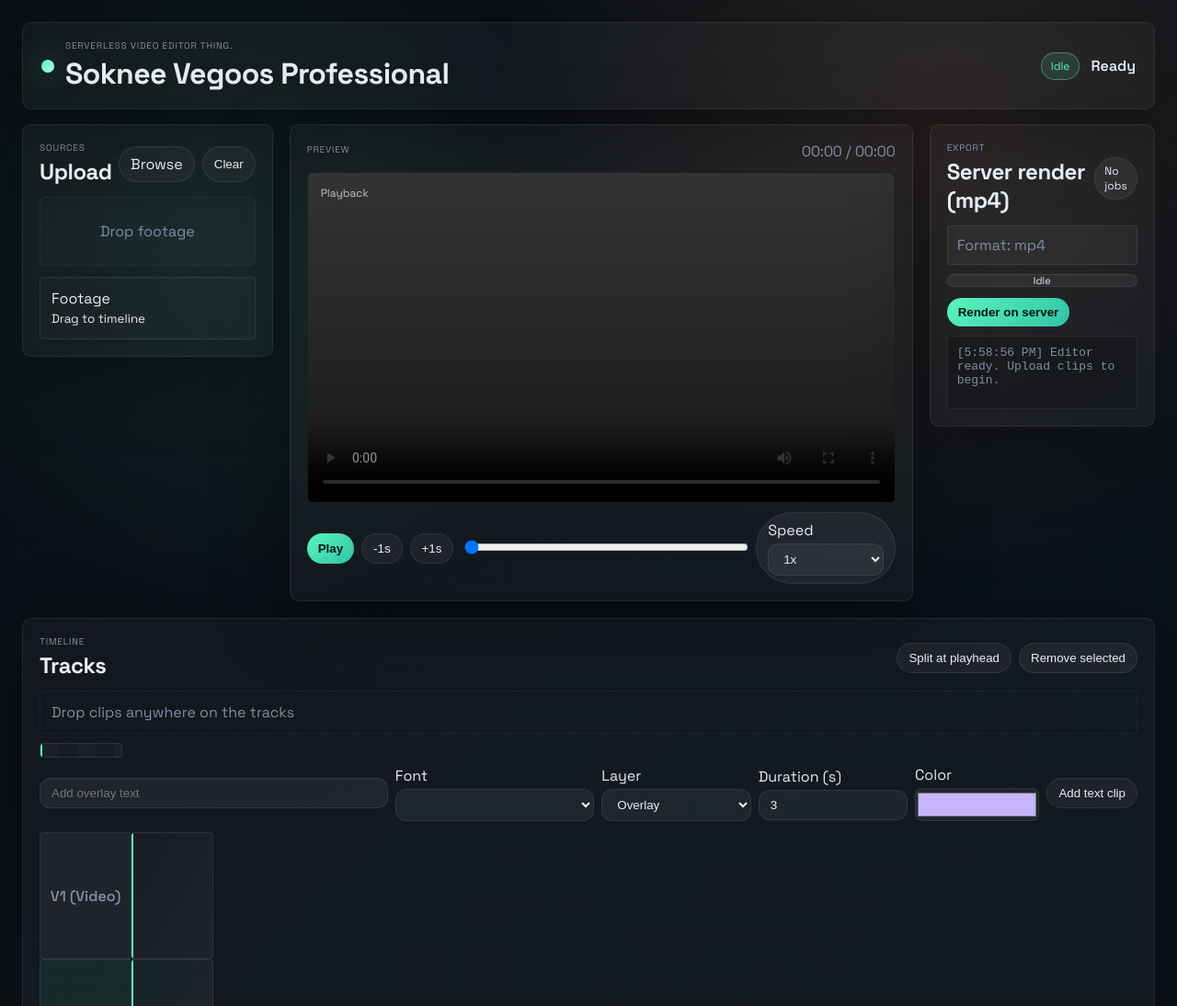
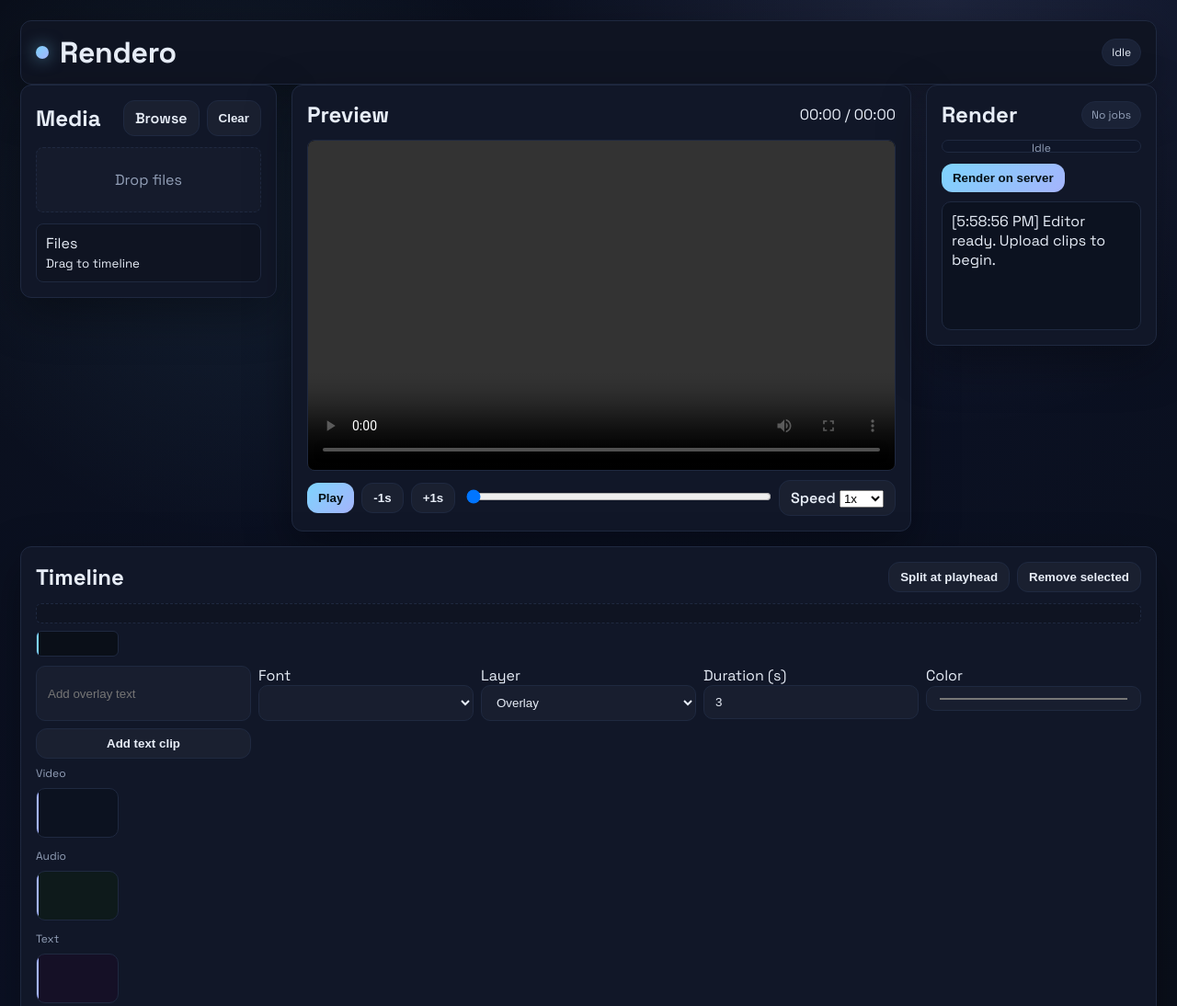
Before and after one commit to Conor-McDonagh-Rollo/video-editor, a website: page public/index.html in a window 1280 px wide. Shown: the top 1094 px of the page at 92% size. Drawn offline with Linux system fonts and the light colour scheme; no server answers; a web font is replaced by a local one.

Commit message:
revamp ui

```diff
--- a/public/index.html
+++ b/public/index.html
@@ -3,7 +3,7 @@
   <head>
     <meta charset="UTF-8" />
     <meta name="viewport" content="width=device-width, initial-scale=1.0" />
-    <title>Atlas Video Editor</title>
+    <title>Rendero</title>
     <link
       href="https://fonts.googleapis.com/css2?family=Space+Grotesk:wght@400;500;600;700&family=Chivo:wght@400;600&display=swap"
       rel="stylesheet"
@@ -21,15 +21,11 @@
       <div class="brand">
         <div class="dot"></div>
         <div>
-          <p class="eyebrow">Serverless video editor thing.</p>
-          <h1>Soknee Vegoos Professional</h1>
+          <h1>Rendero</h1>
         </div>
       </div>
       <div class="status">
         <span id="status-chip" class="chip">Idle</span>
-        <div class="status-text">
-          <p>Ready</p>
-        </div>
       </div>
     </header>
 
@@ -37,8 +33,7 @@
       <section class="panel upload">
         <div class="panel-head">
           <div>
-            <p class="eyebrow">Sources</p>
-            <h2>Upload</h2>
+            <h2>Media</h2>
           </div>
           <div class="actions">
             <label class="ghost-btn">
@@ -50,12 +45,12 @@
         </div>
 
         <div id="upload-zone" class="dropzone">
-          <p>Drop footage</p>
+          <p>Drop files</p>
         </div>
 
         <div class="library">
           <div class="library-head">
-            <p>Footage</p>
+            <p>Files</p>
             <small>Drag to timeline</small>
           </div>
           <ul id="library-list" class="library-list"></ul>
@@ -65,7 +60,7 @@
       <section class="panel preview">
         <div class="panel-head">
           <div>
-            <p class="eyebrow">Preview</p>
+            <h2>Preview</h2>
           </div>
           <div class="clock">
             <span id="time-readout">00:00 / 00:00</span>
@@ -75,7 +70,6 @@
         <div class="preview-shell">
           <video id="preview-video" crossorigin="anonymous" playsinline controls></video>
           <div id="text-overlay" class="text-overlay"></div>
-          <div class="preview-overlay">Playback</div>
         </div>
 
         <div class="transport">
@@ -104,8 +98,7 @@
       <section class="panel timeline">
         <div class="panel-head">
           <div>
-            <p class="eyebrow">Timeline</p>
-            <h2>Tracks</h2>
+            <h2>Timeline</h2>
           </div>
           <div class="actions">
             <button id="split-btn" class="pill">Split at playhead</button>
@@ -113,9 +106,7 @@
           </div>
         </div>
 
-        <div class="timeline-drop" id="timeline-drop">
-          <p>Drop clips anywhere on the tracks</p>
-        </div>
+        <div class="timeline-drop" id="timeline-drop"></div>
         <div class="timeline-ruler" id="timeline-ruler">
           <div class="playhead"></div>
         </div>
@@ -144,17 +135,16 @@
           <button id="add-text" class="pill">Add text clip</button>
         </div>
         <div class="track-list">
-          <div class="track-head">V1 (Video)</div>
+          <div class="track-head">Video</div>
           <div id="timeline-video" class="timeline-track" data-track="video"></div>
-          <div class="track-head audio">A1 (Audio)</div>
+          <div class="track-head audio">Audio</div>
           <div id="timeline-audio" class="timeline-track audio" data-track="audio"></div>
-          <div class="track-head text">T1 (Text)</div>
+          <div class="track-head text">Text</div>
           <div id="timeline-text" class="timeline-track text" data-track="text"></div>
         </div>
 
         <div class="timeline-footer">
           <div>
-            <p class="eyebrow">Selection</p>
             <p id="selection-label">None</p>
           </div>
           <div id="duration-chip" class="chip">00:00</div>
@@ -164,16 +154,11 @@
       <section class="panel export">
         <div class="panel-head">
           <div>
-            <p class="eyebrow">Export</p>
-            <h2>Server render (mp4)</h2>
+            <h2>Render</h2>
           </div>
           <div class="actions">
             <span class="chip muted" id="job-chip">No jobs</span>
           </div>
-        </div>
-
-        <div class="export-note">
-          <p>Format: mp4</p>
         </div>
 
         <div class="progress">
--- a/public/style.css
+++ b/public/style.css
@@ -1,16 +1,17 @@
-@import url('https://fonts.googleapis.com/css2?family=Space+Grotesk:wght@400;500;600;700&family=Chivo:wght@400;600&display=swap');
+@import url('https://fonts.googleapis.com/css2?family=Space+Grotesk:wght@400;500;600;700&display=swap');
 
 :root {
-  --bg: #0c1118;
-  --panel: rgba(255, 255, 255, 0.03);
-  --border: rgba(255, 255, 255, 0.08);
-  --text: #e6edf5;
-  --muted: #7f8da5;
-  --accent: #5cf4be;
-  --accent-2: #f4a261;
-  --shadow: 0 20px 80px rgba(0, 0, 0, 0.35);
-  --radius: 10px;
-  --danger: #f56565;
+  --bg: #0b0f1a;
+  --panel: #111728;
+  --panel-soft: #0f1422;
+  --border: #1f2940;
+  --text: #e7edf7;
+  --muted: #93a0b8;
+  --accent: #7dd3fc;
+  --accent-2: #a5b4fc;
+  --chip: #1a2236;
+  --shadow: 0 18px 50px rgba(0, 0, 0, 0.35);
+  --radius: 12px;
 }
 
 *,
@@ -22,22 +23,21 @@
 body {
   margin: 0;
   min-height: 100vh;
-  font-family: 'Space Grotesk', 'Chivo', system-ui, sans-serif;
+  font-family: 'Space Grotesk', system-ui, sans-serif;
   color: var(--text);
-  background: radial-gradient(circle at 20% 20%, rgba(92, 244, 190, 0.08), transparent 25%),
-    radial-gradient(circle at 80% 10%, rgba(250, 158, 96, 0.12), transparent 30%),
-    linear-gradient(135deg, #0a0f14, #0c1219 50%, #0a1119);
-  padding: 24px;
+  background: radial-gradient(circle at 20% 20%, rgba(125, 211, 252, 0.08), transparent 25%),
+    radial-gradient(circle at 80% 0%, rgba(165, 180, 252, 0.12), transparent 30%),
+    linear-gradient(140deg, #0a0f1b, #0b1124 50%, #0a0f1a);
+  padding: 22px;
 }
 
 a {
   color: inherit;
+  text-decoration: none;
 }
 
 h1,
-h2,
-h3,
-h4 {
+h2 {
   margin: 0;
 }
 
@@ -49,52 +49,45 @@ p {
   display: flex;
   align-items: center;
   justify-content: space-between;
-  margin-bottom: 16px;
-  padding: 18px 20px;
-  background: var(--panel);
+  background: var(--panel-soft);
   border: 1px solid var(--border);
   border-radius: var(--radius);
+  padding: 14px 16px;
   box-shadow: var(--shadow);
 }
 
 .brand {
-  display: grid;
-  grid-template-columns: auto 1fr;
+  display: flex;
+  align-items: center;
   gap: 12px;
-  align-items: center;
 }
 
 .brand h1 {
-  letter-spacing: -0.02em;
+  letter-spacing: -0.01em;
+  font-weight: 700;
 }
 
 .dot {
   width: 14px;
   height: 14px;
   border-radius: 50%;
-  background: linear-gradient(135deg, var(--accent), #a7ffea);
-  box-shadow: 0 0 30px rgba(92, 244, 190, 0.5);
+  background: linear-gradient(135deg, var(--accent), var(--accent-2));
+  box-shadow: 0 0 18px rgba(125, 211, 252, 0.6);
 }
 
 .status {
   display: flex;
-  gap: 12px;
+  gap: 10px;
   align-items: center;
-  color: var(--muted);
-}
-
-.status-text p {
-  color: var(--text);
-  font-weight: 600;
 }
 
 .layout {
   display: grid;
-  grid-template-columns: 1fr 1.6fr 0.9fr;
+  grid-template-columns: 1fr 1.4fr 0.9fr;
   grid-template-areas:
     'upload preview export'
     'timeline timeline timeline';
-  gap: 18px;
+  gap: 16px;
   align-items: start;
 }
 
@@ -106,9 +99,8 @@ p {
   background: var(--panel);
   border: 1px solid var(--border);
   border-radius: var(--radius);
-  padding: 18px;
+  padding: 16px;
   box-shadow: var(--shadow);
-  position: relative;
 }
 
 .panel-head {
@@ -118,62 +110,56 @@ p {
   margin-bottom: 12px;
 }
 
-.panel-head h2 {
-  letter-spacing: -0.02em;
-}
-
-.eyebrow {
-  text-transform: uppercase;
-  letter-spacing: 0.08em;
-  font-size: 10px;
-  color: var(--muted);
-  margin-bottom: 4px;
-}
-
 .actions {
   display: flex;
   gap: 8px;
 }
 
-.ghost-btn {
+.ghost-btn,
+.pill {
   border: 1px solid var(--border);
   background: rgba(255, 255, 255, 0.04);
   color: var(--text);
   padding: 8px 12px;
-  border-radius: 999px;
+  border-radius: 12px;
   cursor: pointer;
-  transition: border 0.2s, transform 0.2s;
+  transition: transform 0.15s, border-color 0.15s, background 0.15s;
+  font-weight: 600;
+}
+
+.pill.primary {
+  background: linear-gradient(135deg, var(--accent), var(--accent-2));
+  color: #041016;
+  border: none;
 }
 
 .ghost-btn:hover,
-.pill:hover,
-.dropzone:hover {
-  border-color: rgba(255, 255, 255, 0.18);
+.pill:hover {
   transform: translateY(-1px);
+  border-color: rgba(255, 255, 255, 0.2);
 }
 
 .dropzone {
   border: 1px dashed var(--border);
   border-radius: calc(var(--radius) - 4px);
-  padding: 26px 18px;
+  padding: 24px 16px;
   text-align: center;
   color: var(--muted);
   margin-bottom: 12px;
   background: rgba(255, 255, 255, 0.02);
-  transition: border 0.2s, background 0.2s;
 }
 
 .dropzone.active {
   border-color: var(--accent);
   color: var(--text);
-  background: rgba(92, 244, 190, 0.05);
+  background: rgba(125, 211, 252, 0.06);
 }
 
 .library {
   border: 1px solid var(--border);
-  border-radius: calc(var(--radius) - 6px);
-  padding: 12px;
-  background: rgba(255, 255, 255, 0.02);
+  border-radius: calc(var(--radius) - 4px);
+  padding: 10px;
+  background: var(--panel-soft);
 }
 
 .library-list {
@@ -193,15 +179,9 @@ p {
   align-items: center;
   padding: 10px 12px;
   border: 1px solid var(--border);
-  border-radius: 8px;
+  border-radius: 10px;
   cursor: grab;
-  background: rgba(255, 255, 255, 0.03);
-  transition: border 0.2s, transform 0.2s;
-}
-
-.library-item:hover {
-  border-color: rgba(255, 255, 255, 0.2);
-  transform: translateY(-1px);
+  background: rgba(255, 255, 255, 0.04);
 }
 
 .library-item small {
@@ -217,7 +197,7 @@ p {
   border-radius: calc(var(--radius) - 4px);
   overflow: hidden;
   border: 1px solid var(--border);
-  background: #070b10;
+  background: #05070d;
   min-height: 360px;
   aspect-ratio: 16 / 9;
   display: flex;
@@ -228,7 +208,6 @@ p {
 #preview-video {
   width: 100%;
   height: 100%;
-  max-height: 520px;
   background: #000;
 }
 
@@ -238,7 +217,7 @@ p {
   left: 50%;
   transform: translateX(-50%);
   padding: 8px 14px;
-  background: rgba(0, 0, 0, 0.45);
+  background: rgba(0, 0, 0, 0.5);
   border-radius: 12px;
   color: #fff;
   font-size: 32px;
@@ -246,17 +225,6 @@ p {
   min-width: 120px;
   pointer-events: none;
   z-index: 2;
-}
-
-.preview-overlay {
-  position: absolute;
-  inset: 0;
-  background: linear-gradient(180deg, transparent 0%, rgba(0, 0, 0, 0.5) 100%);
-  padding: 14px;
-  color: rgba(255, 255, 255, 0.7);
-  pointer-events: none;
-  font-size: 12px;
-  z-index: 1;
 }
 
 .transport {
@@ -277,43 +245,6 @@ p {
   width: 100%;
 }
 
-.pill {
-  border: 1px solid var(--border);
-  background: rgba(255, 255, 255, 0.05);
-  color: var(--text);
-  padding: 8px 12px;
-  border-radius: 999px;
-  cursor: pointer;
-}
-
-.pill.primary {
-  background: linear-gradient(135deg, #5cf4be, #2fc4a6);
-  color: #041210;
-  border: none;
-  font-weight: 700;
-}
-
-.pill.ghost {
-  background: rgba(255, 255, 255, 0.06);
-}
-
-.pill.download {
-  text-decoration: none;
-  background: rgba(92, 244, 190, 0.12);
-  border: 1px solid rgba(92, 244, 190, 0.5);
-}
-
-label select,
-label input {
-  background: rgba(255, 255, 255, 0.06);
-  border: 1px solid var(--border);
-  color: var(--text);
-  padding: 8px 12px;
-  border-radius: 12px;
-  width: 100%;
-  margin-top: 4px;
-}
-
 .timeline {
   grid-area: timeline;
 }
@@ -321,71 +252,20 @@ label input {
 .timeline-drop {
   border: 1px dashed var(--border);
   border-radius: calc(var(--radius) - 6px);
-  padding: 12px;
+  padding: 10px;
   color: var(--muted);
-  margin-bottom: 10px;
-}
-
-.timeline-drop.active {
-  border-color: var(--accent);
-  color: var(--text);
-  background: rgba(92, 244, 190, 0.05);
-}
-
-.text-controls {
-  display: grid;
-  grid-template-columns: 1.4fr 0.8fr 0.6fr 0.6fr 0.5fr auto;
-  gap: 8px;
-  align-items: center;
-  margin-bottom: 12px;
-}
-
-.text-controls input,
-.text-controls select {
-  width: 100%;
-  background: rgba(255, 255, 255, 0.06);
-  border: 1px solid var(--border);
-  color: var(--text);
-  padding: 8px 12px;
-  border-radius: 12px;
-}
-
-.color-label input[type='color'] {
-  padding: 0;
-  height: 36px;
-  border-radius: 8px;
-}
-
-select option {
-  color: #0c1118;
-  background: #e6edf5;
-}
-
-.text-controls button {
-  justify-self: end;
-}
-
-.timeline-track {
-  min-height: 138px;
-  border: 1px solid var(--border);
-  border-radius: calc(var(--radius) - 6px);
-  padding: 10px;
-  position: relative;
-  overflow-x: auto;
-  overflow-y: hidden;
-  background: linear-gradient(120deg, rgba(255, 255, 255, 0.02), rgba(255, 255, 255, 0.05));
+  margin-bottom: 8px;
+  background: var(--panel-soft);
 }
 
 .timeline-ruler {
   position: relative;
-  height: 16px;
+  height: 28px;
   border: 1px solid var(--border);
   border-radius: calc(var(--radius) - 6px);
-  margin: 8px 0;
-  background: linear-gradient(90deg, rgba(255, 255, 255, 0.04) 0 50%, rgba(255, 255, 255, 0.02) 50% 100%);
-  background-size: 40px 100%;
-  cursor: ew-resize;
+  background: #0a0f18;
   overflow: hidden;
+  margin-bottom: 10px;
 }
 
 .timeline-ruler .playhead {
@@ -394,8 +274,57 @@ select option {
   bottom: 0;
   width: 2px;
   background: var(--accent);
-  z-index: 5;
-  pointer-events: none;
+}
+
+.text-controls {
+  display: grid;
+  grid-template-columns: repeat(5, minmax(0, 1fr));
+  gap: 8px;
+  margin-bottom: 8px;
+}
+
+.text-controls input,
+.text-controls select {
+  width: 100%;
+  padding: 10px 12px;
+  border-radius: 10px;
+  border: 1px solid var(--border);
+  background: rgba(255, 255, 255, 0.03);
+  color: var(--text);
+}
+
+.text-controls button {
+  align-self: stretch;
+}
+
+.track-list {
+  display: flex;
+  flex-direction: column;
+  gap: 6px;
+}
+
+.track-head {
+  font-size: 12px;
+  color: var(--muted);
+  margin-bottom: 2px;
+}
+
+.timeline-track {
+  position: relative;
+  min-height: 54px;
+  border: 1px solid var(--border);
+  border-radius: 10px;
+  background: #0c1220;
+  margin-bottom: 6px;
+  overflow: hidden;
+}
+
+.timeline-track.audio {
+  background: #0e1a1b;
+}
+
+.timeline-track.text {
+  background: #151026;
 }
 
 .timeline-track .playhead {
@@ -403,85 +332,89 @@ select option {
   top: 0;
   bottom: 0;
   width: 2px;
-  background: var(--accent);
-  z-index: 5;
-  pointer-events: none;
-}
-.track-list {
-  display: grid;
-  grid-template-columns: auto 1fr;
-  gap: 0;
-  align-items: stretch;
-}
-
-.track-head {
-  border: 1px solid var(--border);
-  border-right: none;
-  padding: 8px 10px;
-  background: rgba(255, 255, 255, 0.05);
-  color: var(--muted);
-  font-weight: 600;
-  display: flex;
-  align-items: center;
-  justify-content: flex-end;
-  border-radius: calc(var(--radius) - 6px) 0 0 calc(var(--radius) - 6px);
-}
-
-.track-head.audio {
-  background: rgba(92, 244, 190, 0.08);
-  color: var(--text);
-}
-
-.track-head.text {
-  background: rgba(196, 181, 253, 0.14);
-  color: #dcd9ff;
-}
-
-.timeline-track.audio {
-  background: linear-gradient(100deg, rgba(92, 244, 190, 0.06), rgba(255, 255, 255, 0.05));
-}
-
-.timeline-track.text {
-  background: linear-gradient(120deg, rgba(196, 181, 253, 0.12), rgba(255, 255, 255, 0.05));
+  background: var(--accent-2);
+  z-index: 1;
 }
 
 .clip {
-  min-width: 110px;
-  padding: 10px;
-  color: #041210;
+  position: absolute;
+  top: 6px;
+  height: 42px;
   border-radius: 8px;
-  border: 2px solid transparent;
+  color: #0b0f1a;
+  padding: 8px;
+  font-weight: 700;
+  display: flex;
+  justify-content: space-between;
+  align-items: center;
+  gap: 8px;
+  background: linear-gradient(135deg, #7dd3fc, #a5b4fc);
+  border: 1px solid rgba(255, 255, 255, 0.4);
   cursor: grab;
-  box-shadow: inset 0 0 0 1px rgba(0, 0, 0, 0.15);
-  position: absolute;
-  top: 10px;
+  z-index: 2;
 }
 
 .clip.audio {
-  background: #17332a;
-  color: #c8f6e6;
-  border-color: rgba(92, 244, 190, 0.4);
+  background: linear-gradient(135deg, #5de0bd, #6cd4a7);
+}
+
+.clip.text {
+  background: linear-gradient(135deg, #c084fc, #7c3aed);
+  color: #f8f1ff;
+}
+
+.clip small {
+  color: rgba(0, 0, 0, 0.7);
 }
 
 .clip.active {
-  border-color: #fff;
-}
-
-.clip.text {
-  background: #241a3e;
-  color: #e9e4ff;
-  border-color: rgba(196, 181, 253, 0.5);
-}
-
-.clip small {
-  color: rgba(0, 0, 0, 0.75);
+  outline: 2px solid #fff;
 }
 
 .timeline-footer {
   display: flex;
+  align-items: center;
   justify-content: space-between;
-  align-items: center;
   margin-top: 10px;
+}
+
+.export {
+  grid-area: export;
+}
+
+.progress {
+  position: relative;
+  height: 14px;
+  border-radius: 10px;
+  background: #0f1628;
+  border: 1px solid var(--border);
+  overflow: hidden;
+  margin: 12px 0;
+}
+
+#progress-fill {
+  position: absolute;
+  top: 0;
+  left: 0;
+  height: 100%;
+  width: 0%;
+  background: linear-gradient(135deg, var(--accent), var(--accent-2));
+  transition: width 0.3s ease;
+}
+
+.progress span {
+  position: relative;
+  z-index: 1;
+  display: block;
+  text-align: center;
+  font-size: 12px;
+  color: var(--muted);
+}
+
+.export-actions {
+  display: flex;
+  gap: 10px;
+  margin-bottom: 10px;
 }
 
 .chip {
@@ -490,116 +423,44 @@ select option {
   gap: 6px;
   padding: 6px 10px;
   border-radius: 999px;
-  background: rgba(92, 244, 190, 0.12);
-  color: var(--accent);
-  border: 1px solid rgba(92, 244, 190, 0.4);
+  background: var(--chip);
+  color: var(--text);
+  border: 1px solid var(--border);
   font-size: 12px;
 }
 
 .chip.muted {
-  background: rgba(255, 255, 255, 0.06);
-  color: var(--text);
-  border-color: var(--border);
-}
-
-.export {
-  grid-area: export;
-}
-
-.export-actions {
-  display: flex;
-  gap: 10px;
-  align-items: center;
-  flex-wrap: wrap;
-}
-
-.export-note {
-  border: 1px solid var(--border);
-  border-radius: calc(var(--radius) - 6px);
-  padding: 10px;
-  margin-bottom: 10px;
-  background: rgba(255, 255, 255, 0.04);
   color: var(--muted);
-}
-
-.progress {
-  position: relative;
-  height: 14px;
-  border-radius: 999px;
-  background: rgba(255, 255, 255, 0.06);
-  overflow: hidden;
-  margin-bottom: 12px;
-  border: 1px solid var(--border);
-}
-
-#progress-fill {
-  height: 100%;
-  width: 0%;
-  background: linear-gradient(135deg, #5cf4be, #2fc4a6);
-  transition: width 0.2s ease;
-}
-
-#progress-label {
-  position: absolute;
-  left: 50%;
-  top: 50%;
-  transform: translate(-50%, -50%);
-  font-size: 11px;
-  color: var(--text);
 }
 
 .log {
   border: 1px solid var(--border);
-  border-radius: calc(var(--radius) - 6px);
+  border-radius: 10px;
   padding: 10px;
-  color: var(--muted);
-  margin-top: 10px;
-  min-height: 80px;
-  max-height: 200px;
+  min-height: 140px;
+  max-height: 240px;
   overflow-y: auto;
-  background: rgba(0, 0, 0, 0.2);
-  font-family: 'Chivo', monospace;
-  font-size: 13px;
-  white-space: pre-line;
-  scrollbar-width: thin;
+  white-space: pre-wrap;
+  word-break: break-word;
+  background: #0c1220;
+  font-family: 'Space Grotesk', monospace;
 }
 
-.foot {
-  margin-top: 18px;
-  color: var(--muted);
-  font-size: 13px;
+.download {
+  cursor: pointer;
 }
 
-.tiny-grid {
-  display: grid;
-  grid-template-columns: repeat(auto-fit, minmax(260px, 1fr));
-  gap: 4px;
-}
-
-.clock {
-  font-feature-settings: 'tnum';
-  color: var(--muted);
-}
-
-@media (max-width: 1080px) {
+@media (max-width: 1100px) {
   .layout {
     grid-template-columns: 1fr;
-    grid-template-rows: auto;
     grid-template-areas:
+      'upload'
       'preview'
-      'upload'
-      'timeline'
-      'export';
-  }
-
-  .preview,
-  .upload,
-  .timeline,
-  .export {
-    grid-area: auto;
+      'export'
+      'timeline';
   }
 
   .text-controls {
-    grid-template-columns: 1fr;
+    grid-template-columns: repeat(2, minmax(0, 1fr));
   }
 }
--- a/server.js
+++ b/server.js
@@ -43,5 +43,5 @@ app.use((_req, res) => {
 });
 
 app.listen(PORT, () => {
-  console.log(`Video editor ready on http://localhost:${PORT}`);
+  console.log(`Rendero ready on http://localhost:${PORT}`);
 });
```
Also changed, not shown: public/app.js (+26 -9 lines).
